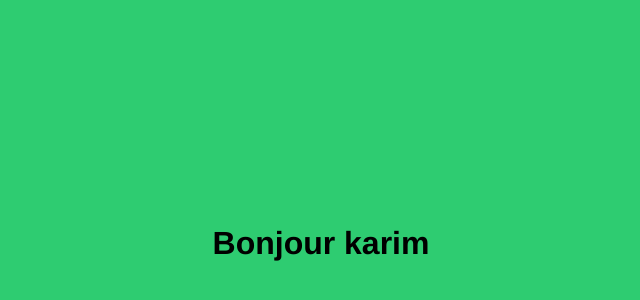
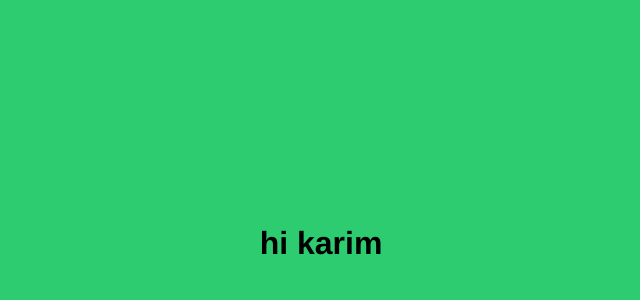
Before and after one commit to kdaflaoui/hello, a plain HTML site: page index.html in a window 1280 px wide. Shown: the part 116-416 px from the top of the page, without its empty margins (327-967 px from the left). Drawn offline with Linux system fonts and the light colour scheme.

Commit message:
changer hello en hi

```diff
--- a/index.html
+++ b/index.html
@@ -19,6 +19,6 @@
 		}
 	</style>
 	<body>
-		<h1> Bonjour karim </h1>
+		<h1> hi karim </h1>
 	</body>
 </html>
```
